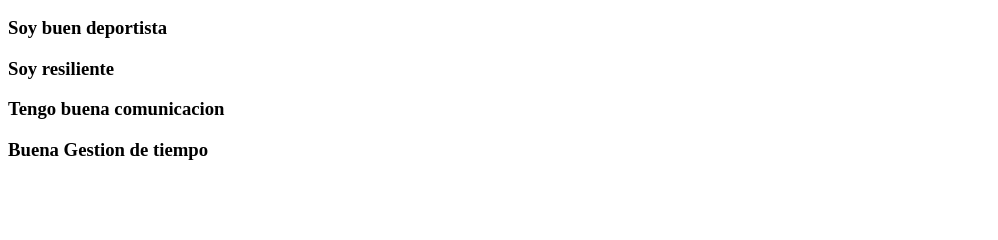
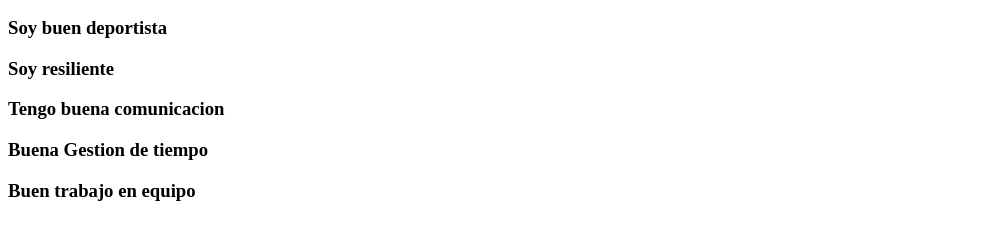
Before and after one commit to Edmilson-Reales-Valencia/Portafolio_Personal, a plain HTML site: page index.html in a window 1280 px wide. Shown: the part 110-350 px from the top of the page, without its empty margins (0-998 px from the left). Drawn offline with Linux system fonts and the light colour scheme.

Commit message:
Quinta habilidad

```diff
--- a/index.html
+++ b/index.html
@@ -12,5 +12,6 @@
     <h3>Soy resiliente</h3>
     <h3>Tengo buena comunicacion</h3>
     <h3>Buena Gestion de tiempo</h3>
+    <h3>Buen trabajo en equipo</h3>
 </body>
 </html>
```
